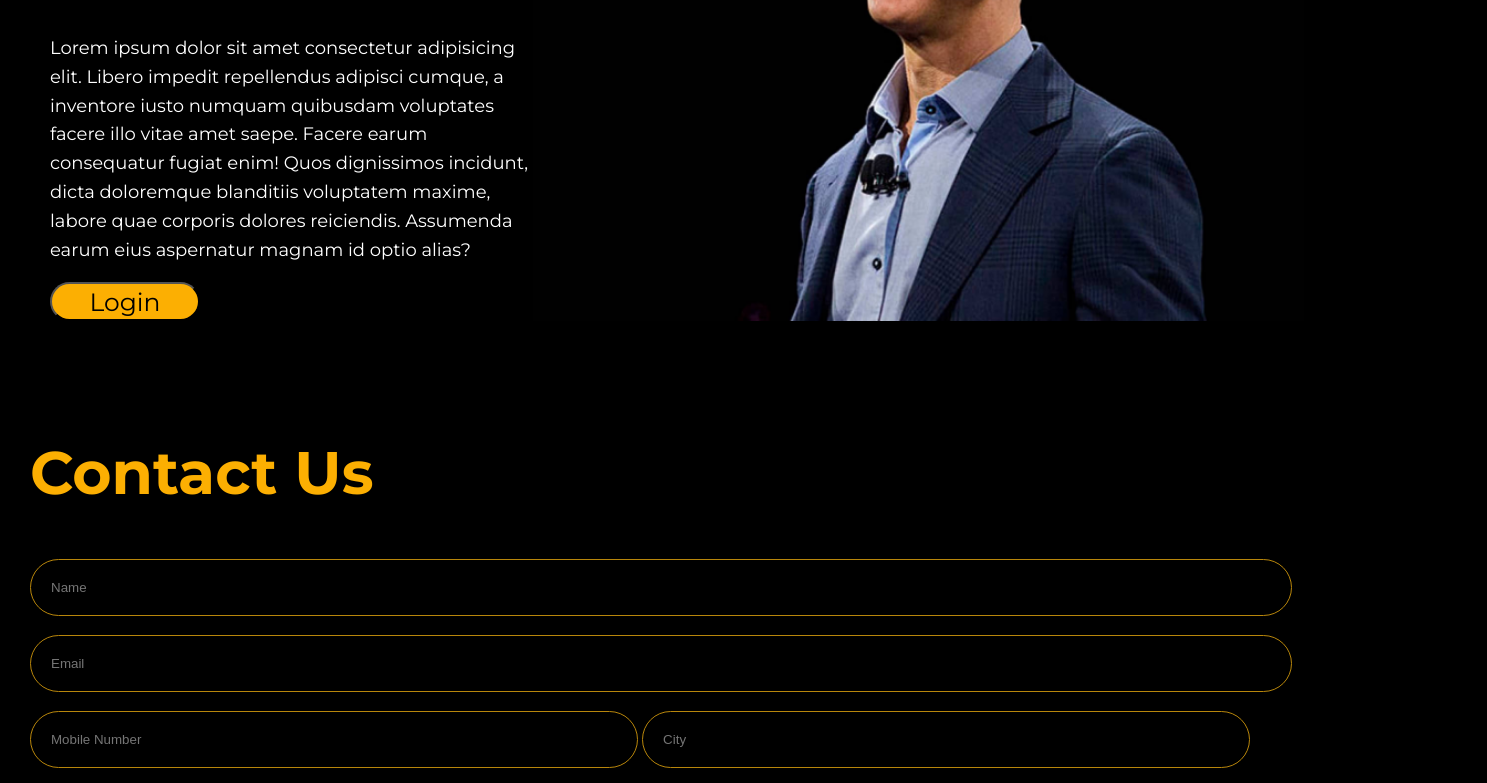
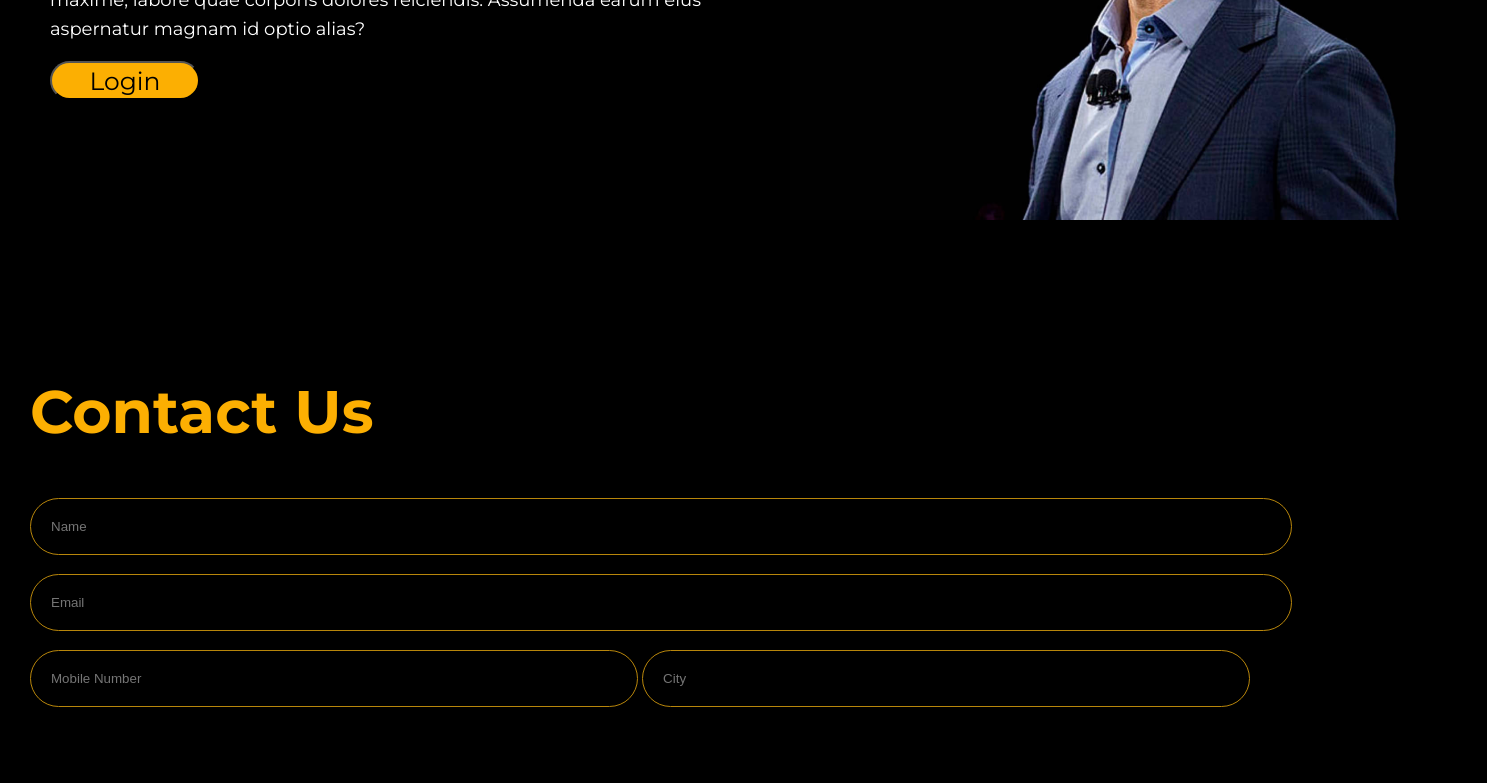
Before and after one commit to itsNeer/Module-test_3, a plain HTML site: page index.html in a window 1280 px wide. Shown: the part 352-1135 px from the top of the page, 1487 px wide, since content can reach past the window. After the commit the page ends 1074 px from the top, so only its background shows below. Drawn offline with Linux system fonts and the light colour scheme.

Commit message:
add some padding

```diff
--- a/index.html
+++ b/index.html
@@ -27,7 +27,7 @@
             <button class="login-button">Login</button>
         </div>
         <div class="jeff-babu">
-            <img src="jeff 1.png" alt="jeff">
+            <img src="jeff 1.png" alt="jeff"><br><br>
         </div>
     </section>
     <section class="contact">
--- a/style.css
+++ b/style.css
@@ -17,7 +17,9 @@ span{
     align-items: center;
     padding: 15px 30px;
     justify-content: space-between;
-    position: sticky;
+    position: fixed;
+    top: 0;
+    width: 100%;
     /* width: 1728px; */
     /* height: 86px; */
 }
@@ -53,11 +55,14 @@ span{
     font-size: 18px;
 }
 .jeff-babu{
-    max-width: 100%;
+    /* max-width: 100%; */
     /* width: 200px;
     height: 200px; */
     /* margin-right:-50rem; */
     display: flex;
+    width: 400px;
+    margin: 10px;
+    padding: 30px;
 }
 .login-button{
     background-color: #FCAF02;
```
